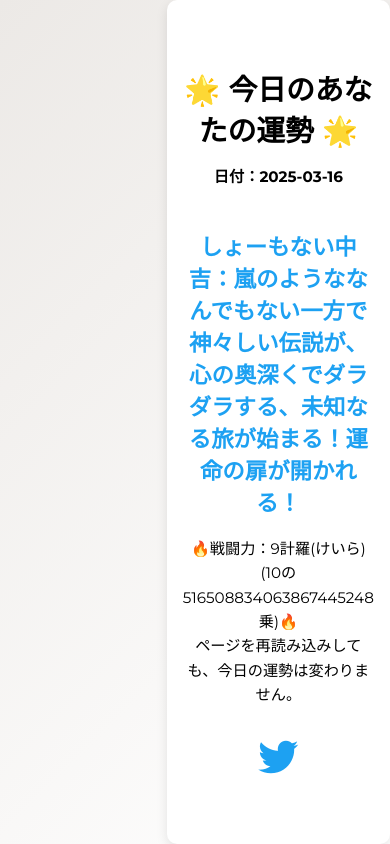
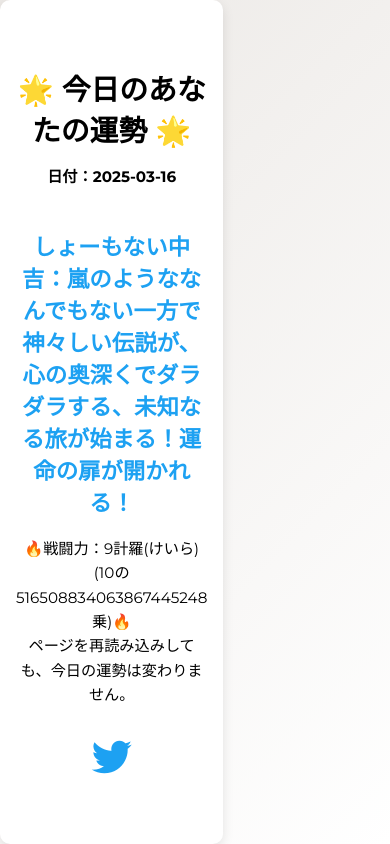
Before and after one commit to Aeniesrek/Aenie-s-Oracle, a Flask app: page / in a window 390 px wide. Run offline with Flask 3, Linux system fonts and the light colour scheme.

Commit message:
広告追加

```diff
--- a/templates/index.html
+++ b/templates/index.html
@@ -55,6 +55,10 @@
         margin: 0;
         padding: 0;
         box-sizing: border-box;
+        overflow-x: hidden; /* 横スクロール禁止 */
+      }
+      * {
+        box-sizing: inherit;
       }
       *,
       *::before,
@@ -84,6 +88,8 @@
         display: flex;
         flex-direction: column;
         justify-content: center; /* 中身を上下中央に */
+        align-items: center; /* 中央配置 */
+        margin: 0 auto; /* 画面の中央に配置 */
       }
 
       h1,
@@ -156,8 +162,10 @@
       }
       .ad-container {
         width: 100%;
+        max-width: 37.5rem; /* コンテンツと同じ最大幅にする */
+        margin: 1rem auto 0; /* 広告を中央に配置 */
         text-align: center;
-        margin-top: 1rem; /* コンテンツとの余白 */
+        overflow: hidden; /* はみ出し防止 */
       }
 
       .ad-container script {
@@ -165,20 +173,20 @@
         max-width: 100%;
       }
 
-      /* モバイル対応 */
+      /* スマホ対応 */
       @media (max-width: 48rem) {
-        .ad-container {
-          margin-top: 0.5rem;
+        .container {
+          padding: 2rem 1rem;
+        }
+      }
+      @media (max-width: 48rem) {
+        .container {
+          padding: 2rem 1rem;
         }
       }
     </style>
   </head>
   <body>
-    <div class="ad-container">
-      <!-- admax -->
-      <script src="https://adm.shinobi.jp/s/7542c82fcd4d0919a7dac316c447bc09"></script>
-      <!-- admax -->
-    </div>
     <div class="container">
       <h1>🌟 今日のあなたの運勢 🌟</h1>
       <p class="date">日付：{{ today }}</p>
@@ -191,5 +199,10 @@
         </a>
       </div>
     </div>
+    <div class="ad-container">
+      <!-- admax -->
+      <script src="https://adm.shinobi.jp/s/7542c82fcd4d0919a7dac316c447bc09"></script>
+      <!-- admax -->
+    </div>
   </body>
 </html>
```
